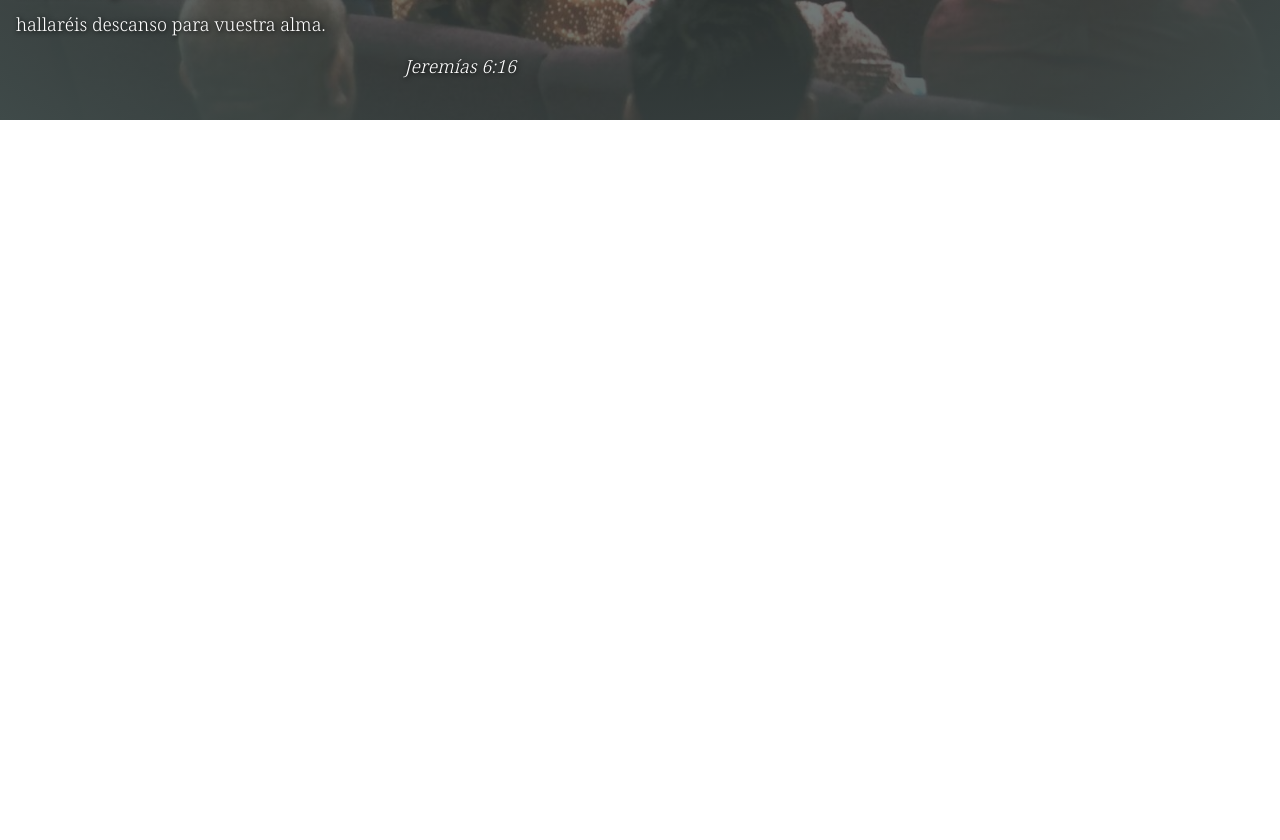
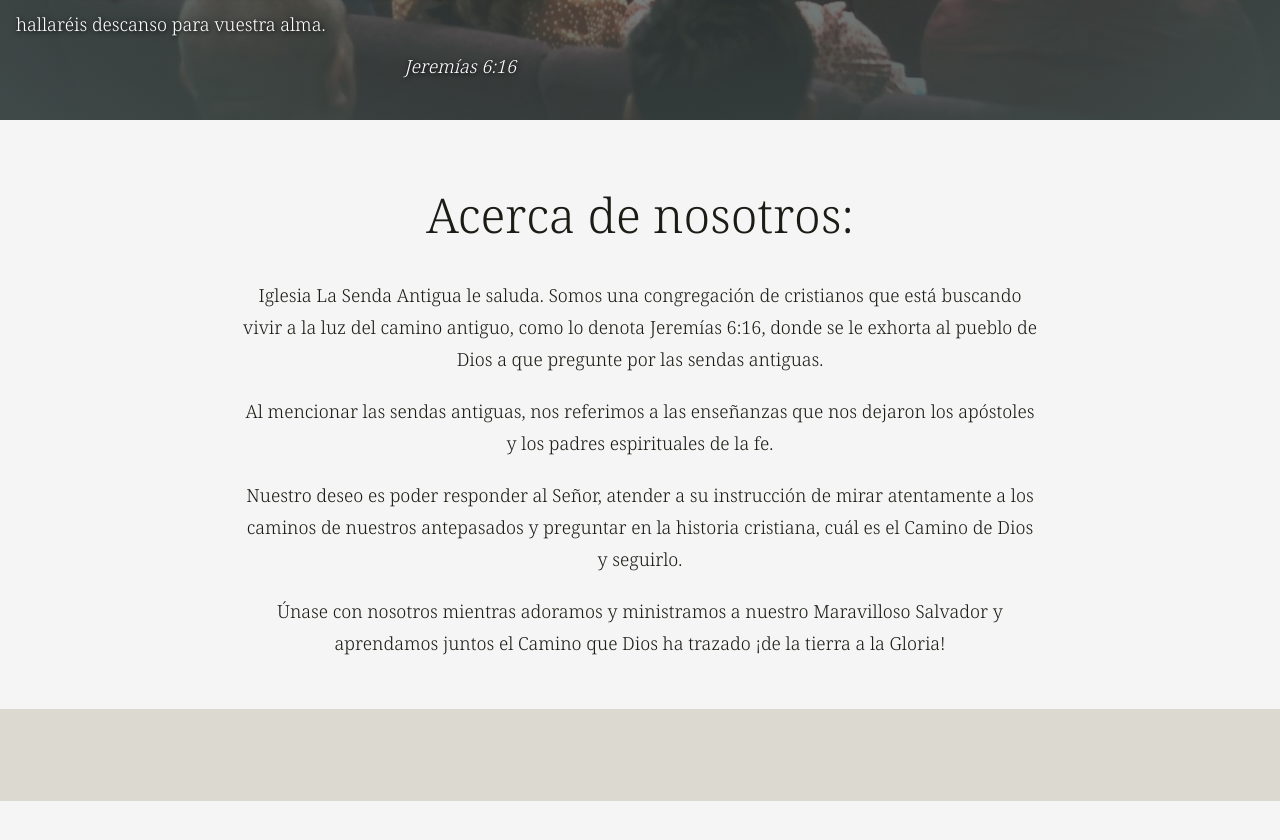
Before and after one commit to la-senda-antigua/portal, an Angular app in the folder lsa-website/: page /home in a window 1280 px wide. Shown: the part 680-1520 px from the top of the page. Before the commit the page ends 800 px from the top, so only its background shows below. Built offline with nearby package versions, Linux system fonts and the light colour scheme.

Commit message:
Section renderer

```diff
--- a/lsa-website/src/app/app-config.service.ts
+++ b/lsa-website/src/app/app-config.service.ts
@@ -51,6 +51,8 @@ export class AppConfigService {
     return {
       title: section.title,
       name: section.name,
+      textAlign: section['text-align'],
+      textColor: section['text-color'],
       backgroundColor: section['background-color'],
       backgroundImage: section['background-image'],
       floatingDescription: this.parseFloatingDescription(
--- /dev/null
+++ b/lsa-website/src/app/components/description-block/description-block.component.html
@@ -0,0 +1,5 @@
+<div>{{descriptionBlockConfig().line1}}</div>
+<div>{{descriptionBlockConfig().line2}}</div>
+<div>{{descriptionBlockConfig().line3}}</div>
+<div>{{descriptionBlockConfig().line4}}</div>
+<div>{{descriptionBlockConfig().line5}}</div>
--- /dev/null
+++ b/lsa-website/src/app/components/description-block/description-block.component.scss
@@ -0,0 +1,8 @@
+@use "../../../styles_variables" as style_vars;
+
+
+div{
+    line-height: style_vars.$fs-xxl;
+    margin: 20px auto;
+    max-width: 800px;
+}
--- /dev/null
+++ b/lsa-website/src/app/components/description-block/description-block.component.ts
@@ -0,0 +1,18 @@
+import {
+  ChangeDetectionStrategy,
+  Component,
+  computed,
+  input,
+} from '@angular/core';
+import { DescriptionBlockConfig } from 'src/app/models/app.config.models';
+
+@Component({
+  selector: 'lsa-description-block',
+  imports: [],
+  templateUrl: './description-block.component.html',
+  styleUrl: './description-block.component.scss',
+  changeDetection: ChangeDetectionStrategy.OnPush,
+})
+export class DescriptionBlockComponent {
+  readonly descriptionBlockConfig = input.required<DescriptionBlockConfig>();
+}
--- a/lsa-website/src/app/components/page-renderer/page-renderer.component.html
+++ b/lsa-website/src/app/components/page-renderer/page-renderer.component.html
@@ -1,5 +1,6 @@
-@for (section of pageConfig()?.sections; track $index) {
-    @if(section.name === 'header'){
-        <lsa-header [headerConfig]="section"></lsa-header>
-    }
+@if(headerConfig()){
+    <lsa-header [headerConfig]="headerConfig()!"></lsa-header>
 }
+@for (section of sections(); track $index) {
+    <lsa-section-renderer [sectionConfig]="section"></lsa-section-renderer>
+}
--- a/lsa-website/src/app/components/page-renderer/page-renderer.component.ts
+++ b/lsa-website/src/app/components/page-renderer/page-renderer.component.ts
@@ -10,10 +10,11 @@ import { ActivatedRoute } from '@angular/router';
 import { map } from 'rxjs';
 import { AppConfigService } from '../../app-config.service';
 import { HeaderComponent } from '../header/header.component';
+import { SectionRendererComponent } from '../section-renderer/section-renderer.component';
 
 @Component({
   selector: 'lsa-page-renderer',
-  imports: [HeaderComponent],
+  imports: [HeaderComponent, SectionRendererComponent],
   templateUrl: './page-renderer.component.html',
   styleUrl: './page-renderer.component.scss',
   changeDetection: ChangeDetectionStrategy.OnPush,
@@ -24,13 +25,19 @@ export class PageRendererComponent {
       .appConfig()
       ?.pages?.find((page) => page.name === this.pageName())
   );
-  readonly sections = computed(()=> this.pageConfig()?.sections.sort((a, b) => {
-    if(a.name === 'header') return -1;
-    if(b.name === 'header') return 1;
-    const aIndex = a.name.replace('section-', '');
-    const bIndex = b.name.replace('section-', '');
-    return parseInt(aIndex) - parseInt(bIndex);
-    }));
+  readonly sections = computed(() =>
+    this.pageConfig()
+      ?.sections.filter((s) => s.name !== 'header')
+      .sort((a, b) => {
+        const aIndex = a.name.replace('section-', '');
+        const bIndex = b.name.replace('section-', '');
+        return parseInt(aIndex) - parseInt(bIndex);
+      })
+  );
+
+  readonly headerConfig = computed(() =>
+    this.pageConfig()?.sections.find((section) => section.name === 'header')
+  );
   readonly pageName = toSignal(
     this.activeRoute.url.pipe(map((url) => url[0].path))
   );
--- /dev/null
+++ b/lsa-website/src/app/components/section-renderer/section-renderer.component.html
@@ -0,0 +1,11 @@
+<div
+  class="section"
+  [style.backgroundColor]="backgroundColor()"
+  [style.color]="textColor()"
+  [style.textAlign]="textAlign()"
+>
+  <h1>{{ title() }}</h1>
+  @if(sectionConfig().descriptionBlock){
+    <lsa-description-block [descriptionBlockConfig]="sectionConfig().descriptionBlock!"></lsa-description-block>
+  }
+</div>
--- /dev/null
+++ b/lsa-website/src/app/components/section-renderer/section-renderer.component.scss
@@ -0,0 +1,3 @@
+.section {
+  padding: 30px;
+}
--- /dev/null
+++ b/lsa-website/src/app/components/section-renderer/section-renderer.component.ts
@@ -0,0 +1,27 @@
+import {
+  ChangeDetectionStrategy,
+  Component,
+  computed,
+  input,
+} from '@angular/core';
+import { SectionConfig } from '../../models/app.config.models';
+import { DescriptionBlockComponent } from '../description-block/description-block.component';
+
+@Component({
+  selector: 'lsa-section-renderer',
+  imports: [DescriptionBlockComponent],
+  templateUrl: './section-renderer.component.html',
+  styleUrl: './section-renderer.component.scss',
+  changeDetection: ChangeDetectionStrategy.OnPush,
+})
+export class SectionRendererComponent {
+  readonly sectionConfig = input.required<SectionConfig>();
+  readonly title = computed(() => this.sectionConfig().title);
+  readonly backgroundColor = computed(
+    () => this.sectionConfig().backgroundColor ?? 'var(--mat-sys-background)'
+  );
+  readonly textColor = computed(
+    () => this.sectionConfig().textColor ?? 'var(--mat-sys-on-background)'
+  );
+  readonly textAlign = computed(() => this.sectionConfig().textAlign ?? 'left');
+}
--- a/lsa-website/src/app/models/app.config.models.ts
+++ b/lsa-website/src/app/models/app.config.models.ts
@@ -46,7 +46,9 @@ export interface FloatingDescriptionConfig {
 export interface SectionConfig {
   title: string;
   name: string;
+  textAlign?: 'left' | 'center' | 'right';
   backgroundColor?: string;
+  textColor?: string;
   backgroundImage?: string;
   floatingDescription?: FloatingDescriptionConfig;
   descriptionBlock?: DescriptionBlockConfig;
--- a/lsa-website/src/assets/app.config.json
+++ b/lsa-website/src/assets/app.config.json
@@ -24,11 +24,12 @@
           "title": "Acerca de nosotros:",
           "description-block": {
             "line-1": "Iglesia La Senda Antigua le saluda. Somos una congregación de cristianos que está buscando vivir a la luz del camino antiguo, como lo denota Jeremías 6:16, donde se le exhorta al pueblo de Dios a que pregunte por las sendas antiguas.",
-            "line-2": "Al mencionar las sendas antiguas, nos referimos a los principios bíblicos que ministraron los apóstoles y los padres espirituales de la fe.",
+            "line-2": "Al mencionar las sendas antiguas, nos referimos a las enseñanzas que nos dejaron los apóstoles y los padres espirituales de la fe.",
             "line-3": "Nuestro deseo es poder responder al Señor, atender a su instrucción de mirar atentamente a los caminos de nuestros antepasados y preguntar en la historia cristiana, cuál es el Camino de Dios y seguirlo.",
             "line-4": "Únase con nosotros mientras adoramos y ministramos a nuestro Maravilloso Salvador y aprendamos juntos el Camino que Dios ha trazado ¡de la tierra a la Gloria!"
           },
-          "background-color": "#f5f5f5"
+          "background-color": "#f5f5f5",
+          "text-align": "center"
         },
         {
           "name": "section-2",
```
Also changed, not shown: 1 other file (tests, documents, lock files or other folders).
